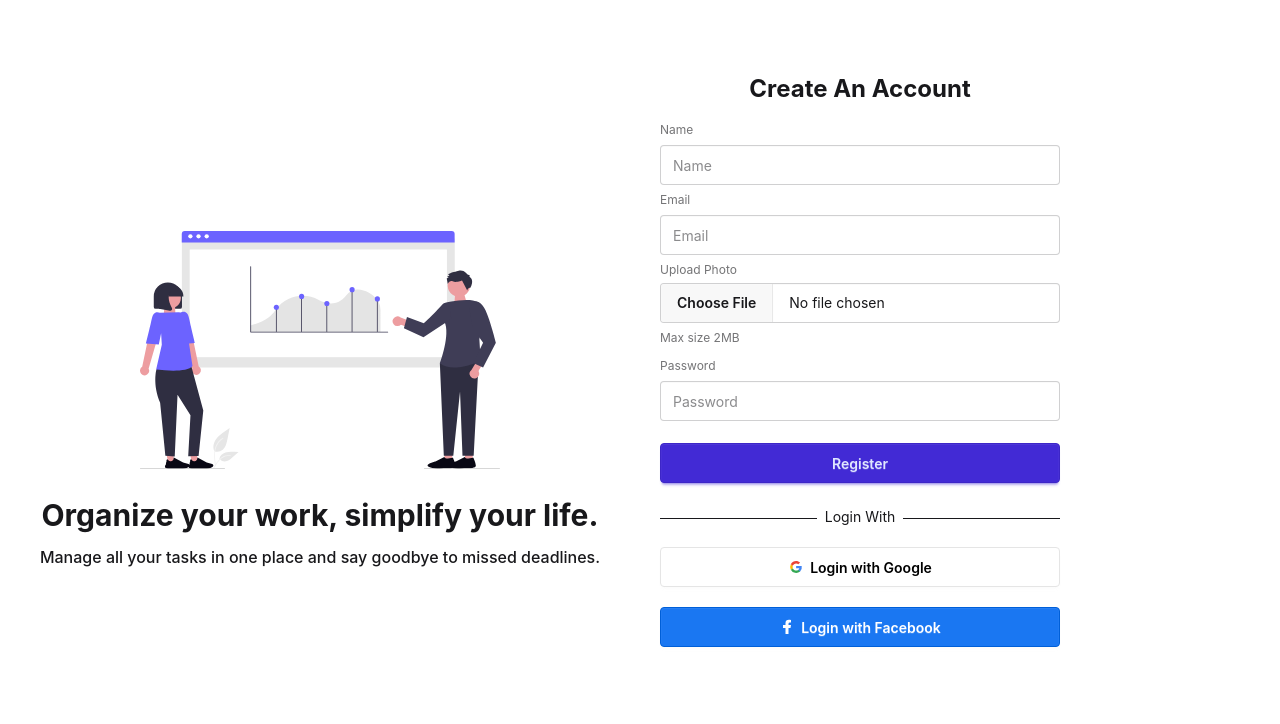
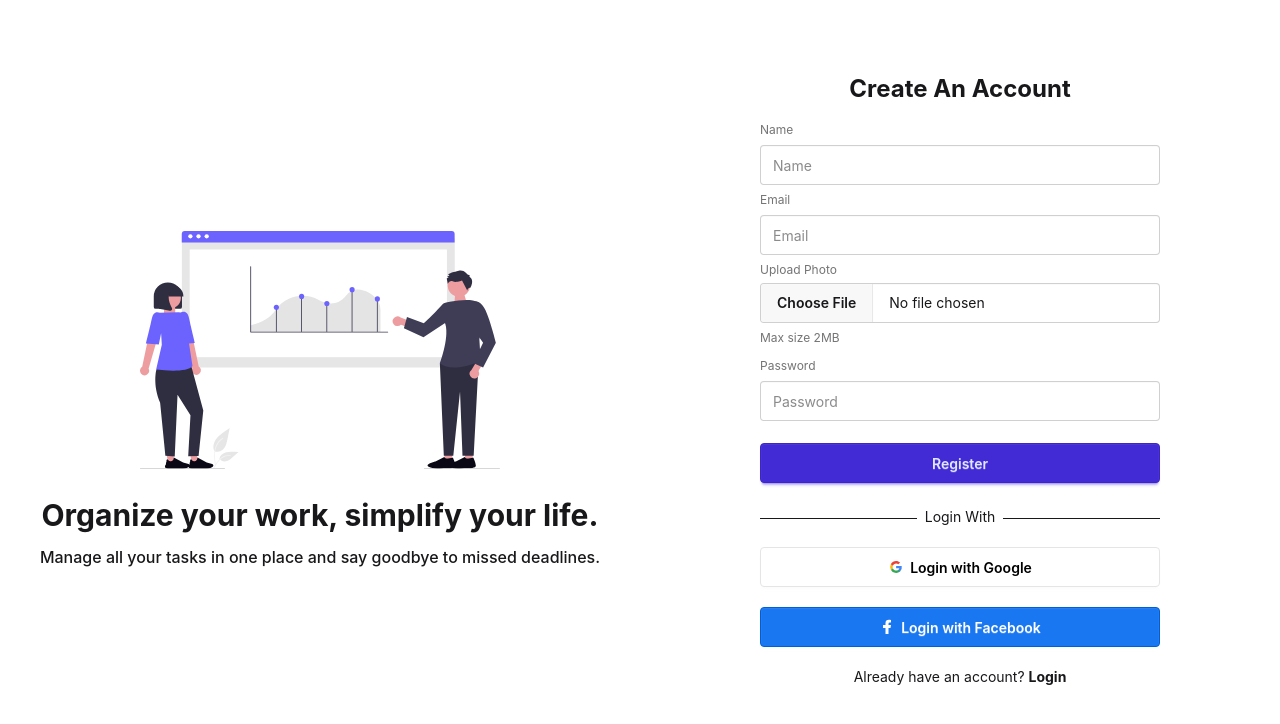
Before and after one commit to SubrotoKumar7/kajki, a React (Vite) app: page /auth/register in a window 1280 px wide. Shown: the top 724 px of the page. Built offline with nearby package versions, Linux system fonts and the light colour scheme.

Commit message:
link login and register page

```diff
--- a/src/pages/Login.jsx
+++ b/src/pages/Login.jsx
@@ -1,8 +1,9 @@
+import { Link } from "react-router";
 import SocialAuth from "../components/SocialAuth";
 
 const Login = () => {
   return (
-    <div className="md:w-100 w-full mx-auto">
+    <div className="md:w-100 w-full mx-auto mt-10">
         <h1 className="text-2xl text-center font-bold mb-3">Login</h1>
         <fieldset className="fieldset">
           <label className="label">Email</label>
@@ -21,6 +22,7 @@ const Login = () => {
         </fieldset>
         <div className="mt-5">
           <SocialAuth></SocialAuth>
+          <div className="mt-5 text-sm text-center">Don't have an account? <Link className="font-bold" to={'/auth/register'}>Sign up</Link> </div>
         </div>
     </div>
   );
--- a/src/pages/Register.jsx
+++ b/src/pages/Register.jsx
@@ -1,8 +1,9 @@
+import { Link } from "react-router";
 import SocialAuth from "../components/SocialAuth";
 
 const Register = () => {
     return (
-        <div className="md:w-100 w-full">
+        <div className="md:w-100 w-full mx-auto mt-10">
             <h1 className="text-2xl text-center font-bold mb-3">Create An Account</h1>
             <div>
                 <fieldset className="fieldset">
@@ -34,6 +35,7 @@ const Register = () => {
             </div>
             <div className="mt-5">
                 <SocialAuth></SocialAuth>
+                <div className="mt-5 text-sm text-center">Already have an account? <Link className="font-bold" to={'/auth/login'}>Login</Link> </div>
             </div>
         </div>
     );
```
